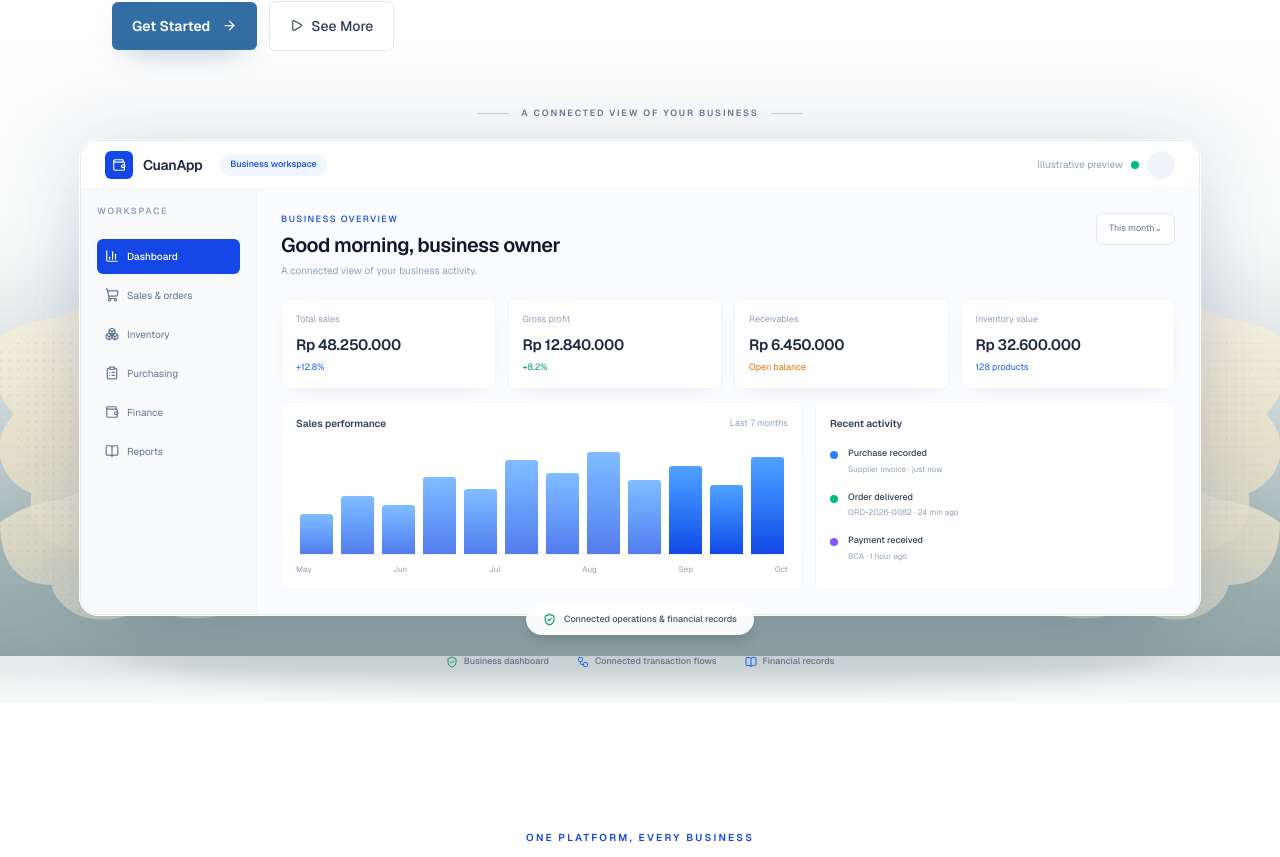
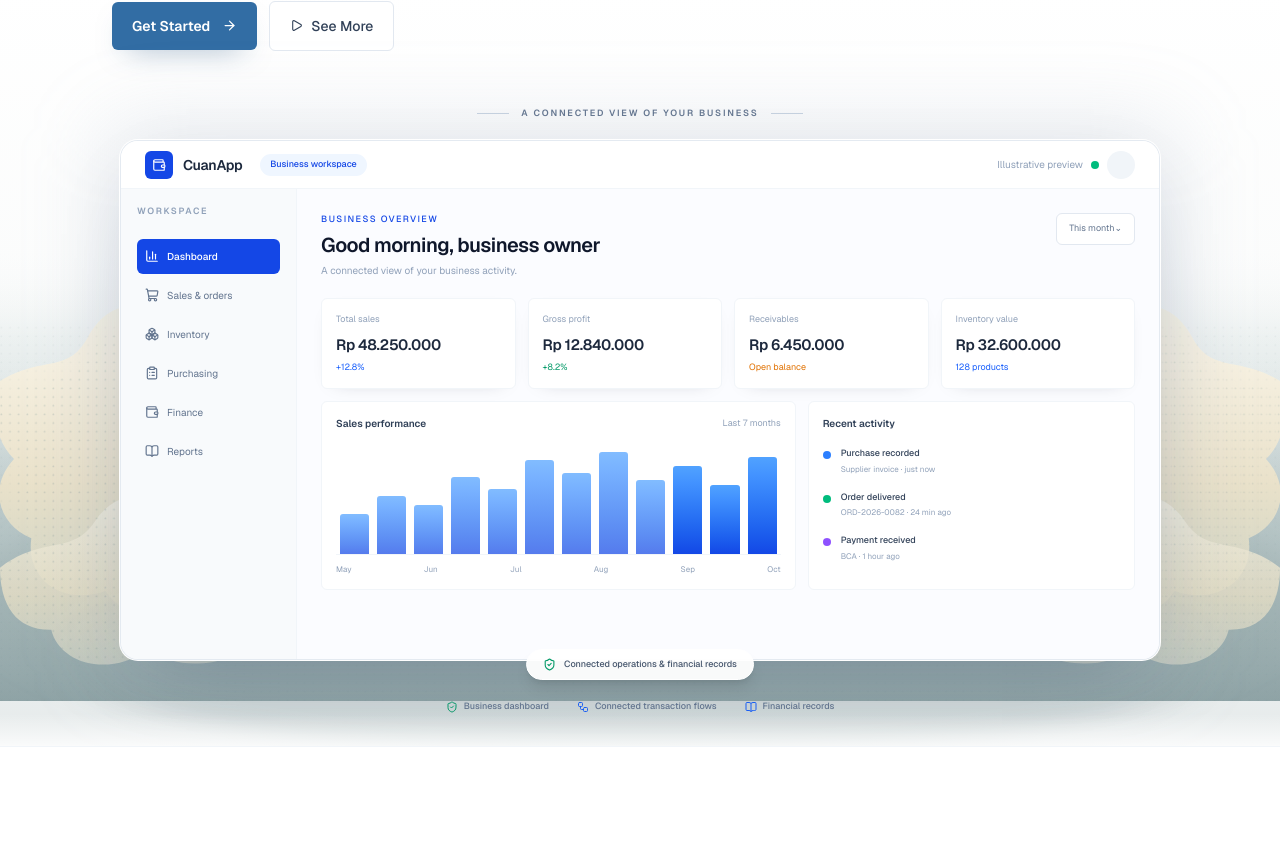
Before and after one commit to KoRomeo/cuan-app-sales-specification, a Next.js app: page / in a window 1280 px wide. Shown: the part 478-1335 px from the top of the page. Built offline with nearby package versions, Linux system fonts and the light colour scheme.

Commit message:
Refine hero preview proportions to match reference

```diff
--- a/app/page.tsx
+++ b/app/page.tsx
@@ -53,14 +53,14 @@ function SectionHeading({ eyebrow, title, description }: { eyebrow: string; titl
 }
 
 function DashboardPreview() {
-  return <div className="relative mx-auto w-full max-w-[1120px]">
+  return <div className="relative mx-auto w-full max-w-[1040px]">
     <div className="absolute -inset-4 rounded-[28px] bg-slate-400/20 blur-2xl" />
     <div className="relative overflow-hidden rounded-[18px] border border-slate-200/90 bg-white shadow-[0_28px_80px_-38px_rgba(22,44,72,.34)] ring-1 ring-white">
       <div className="flex h-12 items-center justify-between border-b border-slate-100 bg-white px-4 sm:px-6">
         <div className="flex items-center gap-2.5"><span className="flex h-7 w-7 items-center justify-center rounded-lg bg-blue-700 text-white"><Wallet size={14}/></span><span className="text-sm font-semibold tracking-tight text-slate-800">CuanApp</span><span className="ml-2 hidden rounded-full bg-blue-50 px-2.5 py-1 text-[9px] font-medium text-blue-700 sm:inline-flex">Business workspace</span></div>
         <div className="flex items-center gap-2"><span className="hidden text-[10px] text-slate-400 sm:inline">Illustrative preview</span><span className="h-2 w-2 rounded-full bg-emerald-500"/><div className="h-7 w-7 rounded-full bg-slate-100"/></div>
       </div>
-      <div className="grid min-h-[350px] grid-cols-[52px_1fr] sm:grid-cols-[176px_1fr]">
+      <div className="grid min-h-[420px] grid-cols-[52px_1fr] sm:min-h-[470px] sm:grid-cols-[176px_1fr]">
         <aside className="border-r border-slate-100 bg-slate-50/90 p-2 sm:p-4">
           <div className="mb-5 hidden text-[9px] font-semibold uppercase tracking-[.18em] text-slate-400 sm:block">Workspace</div>
           {[[BarChart3,"Dashboard"],[ShoppingCart,"Sales & orders"],[Boxes,"Inventory"],[ClipboardList,"Purchasing"],[Wallet,"Finance"],[BookOpen,"Reports"]].map(([Icon,label],i)=>{const I=Icon as typeof BarChart3;return <div key={String(label)} className={`mb-1 flex items-center justify-center gap-2 rounded-lg px-2 py-2.5 text-[10px] sm:justify-start ${i===0?"bg-blue-700 font-medium text-white":"text-slate-500"}`}><I size={14}/><span className="hidden sm:inline">{String(label)}</span></div>})}
```
